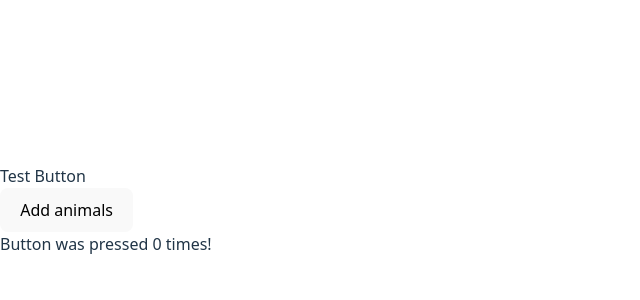
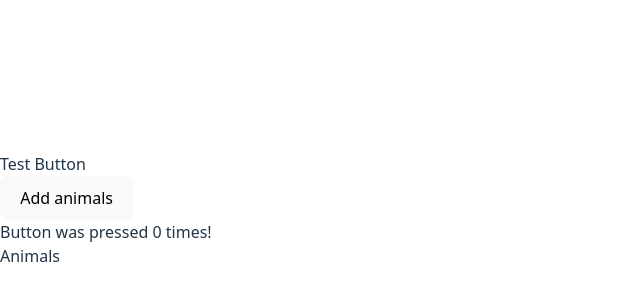
Before and after one commit to prvnbala/react-tutorials-animals, a React (Vite) app: page / in a window 1280 px wide. Shown: the part 190-490 px from the top of the page, without its empty margins (0-640 px from the left). Built offline with nearby package versions, Linux system fonts and the light colour scheme.

Commit message:
add and show animals on button click

```diff
--- a/src/App.jsx
+++ b/src/App.jsx
@@ -1,10 +1,13 @@
 import { useState } from 'react'
+import AnimalShow from './AnimalShow';
 
 function App() {
   const [count, setCount] = useState(0);
+  const [animalList, setAnimalList] = useState([]);
 
   function handleClick() {
     setCount(count + 1);
+    setAnimalList([...animalList, <AnimalShow/>]);
   }
 
   return (
@@ -12,6 +15,8 @@ function App() {
       <div>Test Button</div>
       <button onClick={handleClick}>Add animals</button>
       <div>Button was pressed {count} times!</div>
+      <div>Animals</div>
+      <div>{animalList}</div>
     </div>
   )
 }
```
